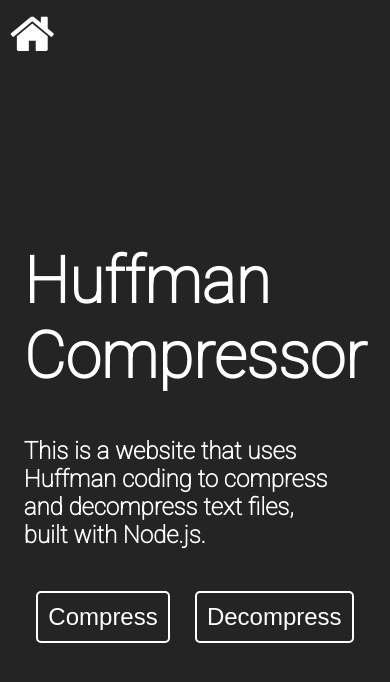
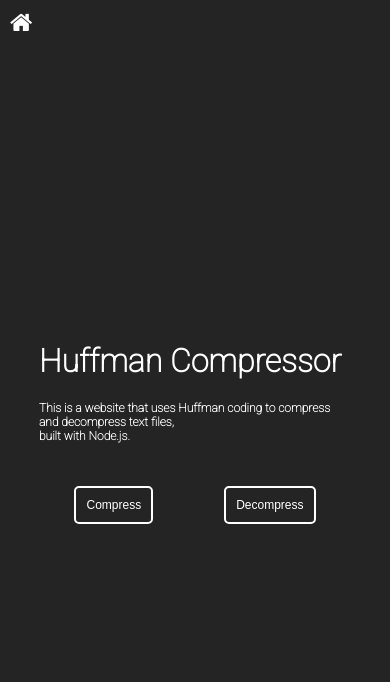
Before and after one commit to davidrgb/HuffmanCompressor_Node, a plain HTML site: page public/index.html in a window 390 px wide. Drawn offline with Linux system fonts and the light colour scheme.

Commit message:
Responsive font size

```diff
--- a/public/css/style.css
+++ b/public/css/style.css
@@ -46,6 +46,7 @@ button {
 }
 
 html {
+    font-size: 50%;
     height: 100%;
 }
 
@@ -85,3 +86,16 @@ textarea {
 ::placeholder {
     color: lightgrey;
 }
+
+
+@media screen and (min-width: 480px) {
+    html {
+        font-size: 60%;
+    }
+}
+
+@media screen and (min-width: 640px) {
+    html {
+      font-size: 100%;
+    }
+}
```
